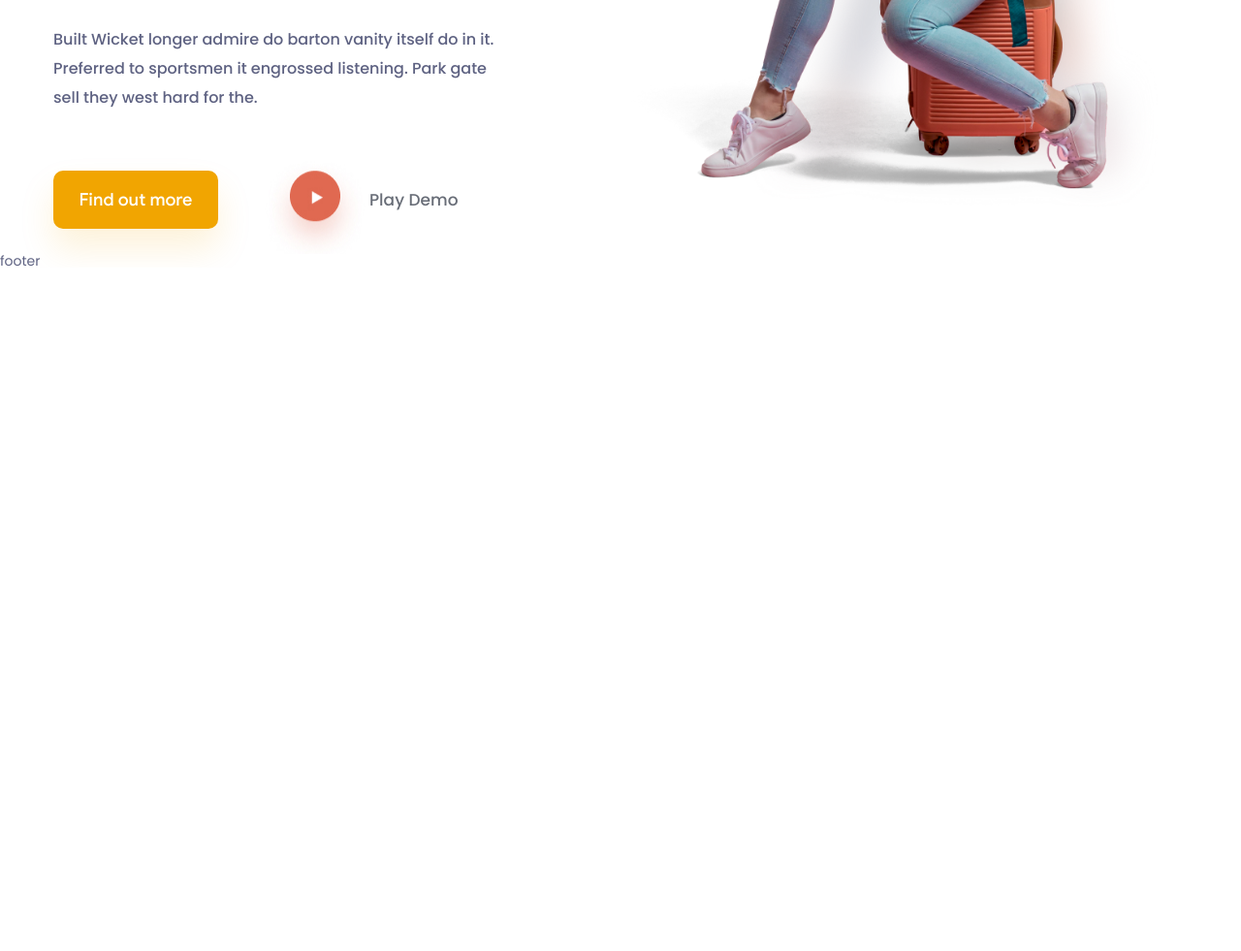
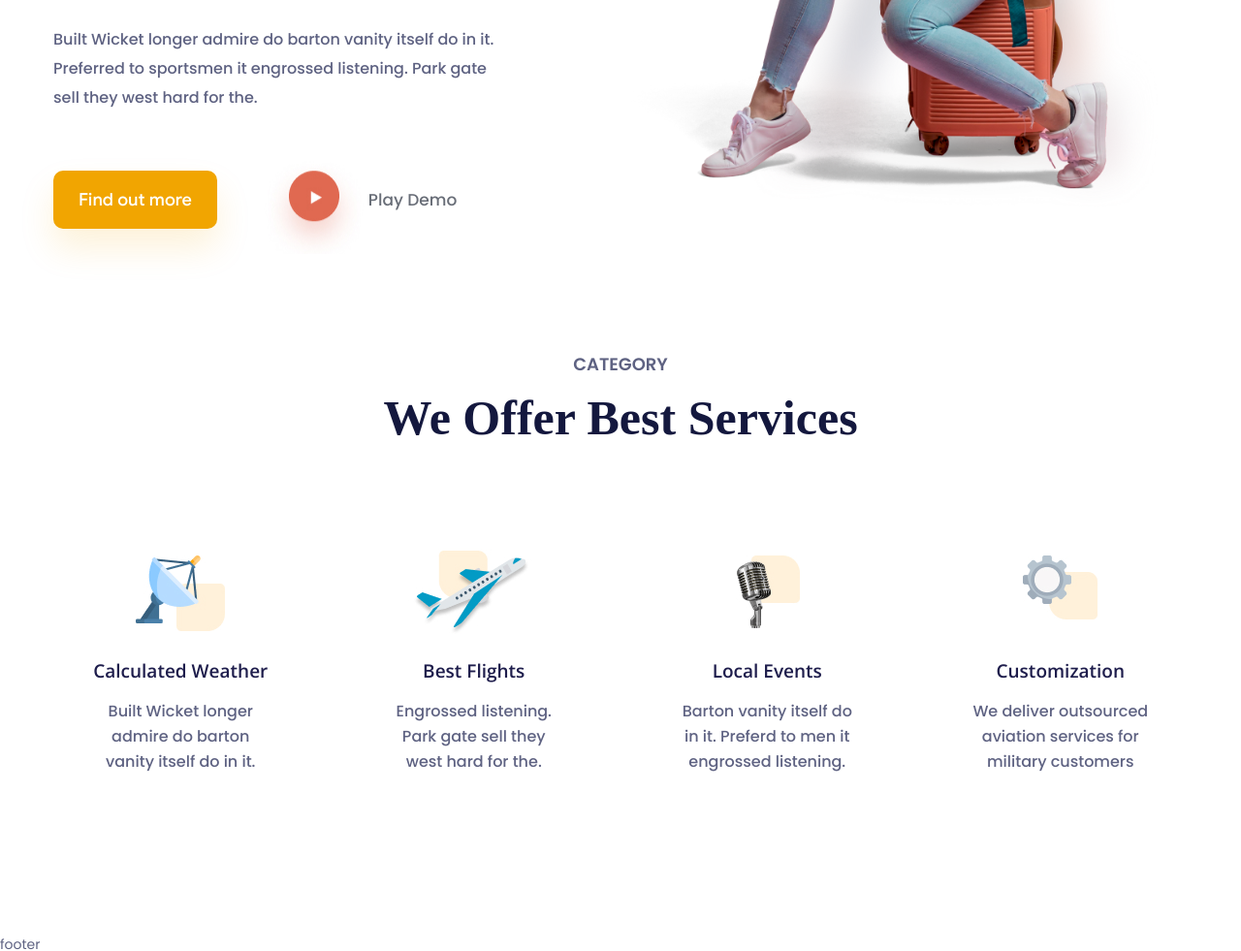
Before and after one commit to RemezRoman/Jadoo, a plain HTML site: page index.html in a window 1280 px wide. Shown: the part 542-1523 px from the top of the page at 97% size. Before the commit the page ends 818 px from the top, so only its background shows below. Drawn offline with nearby package versions, Linux system fonts and the light colour scheme; a web font is replaced by a local one.

Commit message:
Add files via upload

```diff
--- a/css/style.css
+++ b/css/style.css
@@ -134,6 +134,23 @@ body {
   }
 }
 
+/*-------SUBTITLE AND TITLE--------------------------------------------------------------------------*/
+.subtitle {
+  font-weight: 600;
+  font-size: 18px;
+  line-height: 1.5;
+  color: #5E6282;
+}
+
+.title {
+  font-family: Volkhov;
+  font-weight: 700;
+  font-size: 50px;
+  line-height: 1.28;
+  text-transform: capitalize;
+  color: #14183E;
+}
+
 /*-------PAGE---------------------------------------------------------------------------*/
 .page {
   flex: 1 1 auto;
@@ -170,6 +187,7 @@ body {
 }
 .main__body {
   display: flex;
+  position: relative;
 }
 @media (max-width: 1035px) {
   .main__body {
@@ -183,6 +201,7 @@ body {
 @media (max-width: 767.98px) {
   .main__content {
     padding: 80px 0px 0px 0px;
+    flex: 1 1 auto;
   }
 }
 .main__image {
@@ -227,6 +246,7 @@ body {
   line-height: 1.06;
   letter-spacing: -0.04em;
   color: #181E4B;
+  position: relative;
 }
 @media (max-width: 1199.98px) {
   .content-main__title {
@@ -246,6 +266,21 @@ body {
 .content-main__title:not(:last-child) {
   margin-bottom: 30px;
 }
+.content-main__title::after {
+  content: "";
+  background: url("../img/mainpage/Decore.svg") 0 0 no-repeat;
+  position: absolute;
+  top: 26%;
+  left: 44%;
+  width: 100%;
+  height: 100%;
+  z-index: -1;
+}
+@media (max-width: 990.98px) {
+  .content-main__title::after {
+    display: none;
+  }
+}
 .content-main__text {
   font-weight: 500;
   font-size: 16px;
@@ -256,20 +291,24 @@ body {
 .content-main__text:not(:last-child) {
   margin-bottom: 34px;
 }
-.content-main__forms {
+.forms-content-main {
   display: flex;
-  align-items: center;
-}
-
-.forms-content-main {
+  flex-direction: column;
   cursor: pointer;
 }
-.forms-content-main__button {
-  flex: 0 1 50%;
-  max-width: 170px;
+@media (min-width: 500px) {
+  .forms-content-main {
+    align-items: center;
+    flex-direction: row;
+  }
 }
 .forms-content-main__button:not(:last-child) {
   margin-right: 44px;
+}
+@media (max-width: 500px) {
+  .forms-content-main__button:not(:last-child) {
+    margin-right: 0;
+  }
 }
 .forms-content-main__button a {
   font-family: GoogleSans;
@@ -288,20 +327,27 @@ body {
   padding: 0px 26px;
   transition: all 0.3s ease 0s;
 }
+@media (max-width: 500px) {
+  .forms-content-main__button a {
+    box-shadow: none;
+  }
+}
 .forms-content-main__button a:hover {
   background-color: #DF6951;
 }
-.forms-content-main__item {
-  flex: 0 1 50%;
-}
-
 .item-forms {
   display: flex;
   align-items: center;
   overflow: hidden;
 }
+@media (max-width: 500px) {
+  .item-forms {
+    justify-content: space-around;
+  }
+}
 .item-forms__image img {
   width: 100%;
+  border-radius: 50%;
   transform: translate(0, 10%);
 }
 .item-forms__link a {
@@ -309,6 +355,148 @@ body {
   font-size: 17px;
   line-height: 1.5;
   color: #686D77;
+}
+
+/*-------SERVICES---------------------------------------------------------------------------*/
+.services {
+  padding-top: 100px;
+  padding-bottom: 123px;
+}
+@media (max-width: 1199.98px) {
+  .services {
+    padding-top: 70px;
+    padding-bottom: 70px;
+  }
+}
+@media (max-width: 767.98px) {
+  .services {
+    padding-top: 40px;
+    padding-bottom: 40px;
+  }
+}
+.services__container {
+  position: relative;
+}
+.services__container::after {
+  content: "";
+  background: url("../img/services/decore.svg") 0 0 no-repeat;
+  position: absolute;
+  top: 0;
+  left: 110%;
+  width: 100%;
+  height: 100%;
+}
+.services__subtitle {
+  text-align: center;
+  text-transform: uppercase;
+}
+.services__subtitle:not(:last-child) {
+  margin: 0px 0px 10px 0px;
+}
+.services__title {
+  text-align: center;
+}
+.services__title:not(:last-child) {
+  margin: 0px 0px 110px 0px;
+}
+@media (max-width: 1199.98px) {
+  .services__title:not(:last-child) {
+    margin: 0px 0px 70px 0px;
+  }
+}
+@media (max-width: 767.98px) {
+  .services__title:not(:last-child) {
+    margin: 0px 0px 40px 0px;
+    font-size: 40px;
+  }
+}
+.services__items {
+  display: flex;
+  text-align: center;
+  flex-wrap: wrap;
+  margin: 0px -20px;
+}
+.services__item {
+  display: flex;
+  justify-content: center;
+  align-items: center;
+  flex: 0 1 25%;
+}
+@media (max-width: 1199.98px) {
+  .services__item {
+    flex: 0 1 50%;
+    margin-bottom: 20px;
+  }
+}
+@media (max-width: 767.98px) {
+  .services__item {
+    flex: 0 1 100%;
+    margin-bottom: 59px;
+  }
+}
+
+.item-services {
+  transition: all 0.3s ease 0s;
+  position: relative;
+  z-index: 1;
+}
+.item-services:hover {
+  box-shadow: 0px 100px 80px rgba(0, 0, 0, 0.02), 0px 64.8148px 46.8519px rgba(0, 0, 0, 0.0151852), 0px 38.5185px 25.4815px rgba(0, 0, 0, 0.0121481), 0px 20px 13px rgba(0, 0, 0, 0.01), 0px 8.14815px 6.51852px rgba(0, 0, 0, 0.00785185), 0px 1.85185px 3.14815px rgba(0, 0, 0, 0.00481481);
+  transform: scale(1.1);
+  border-radius: 36px;
+  z-index: 5;
+}
+.item-services:hover::after {
+  content: "";
+  background-color: #DF6951;
+  position: absolute;
+  width: 100px;
+  height: 100px;
+  top: 75%;
+  left: -7%;
+  border-radius: 34% 0% 10% 0%;
+  z-index: -1;
+}
+.item-services__ctn {
+  position: relative;
+  z-index: 2;
+  background-color: white;
+  border-radius: 36px;
+  padding: 0px 59px;
+  height: 100%;
+}
+.item-services__image {
+  height: 78px;
+}
+.item-services__image:not(:last-child) {
+  margin-bottom: 29px;
+}
+.item-services__image img {
+  max-width: 100%;
+}
+.item-services__image_p {
+  margin-top: -47px;
+}
+.item-services__image_p img {
+  max-width: 100%;
+}
+.item-services__title {
+  font-family: Open Sans;
+  font-weight: 600;
+  font-size: 19px;
+  line-height: 1.35;
+  color: #1E1D4C;
+}
+.item-services__title:not(:last-child) {
+  margin-bottom: 15px;
+}
+.item-services__text {
+  font-weight: 500;
+  font-size: 16px;
+  line-height: 1.62;
+  color: #5E6282;
+  max-width: 185px;
+  margin-bottom: 45px;
 }
 
 .header {
@@ -472,12 +660,12 @@ body {
     position: fixed;
     width: 100%;
     height: 100%;
-    top: -100%;
+    top: 0;
     overflow: auto;
-    left: 0;
+    left: -100%;
     background-color: #FFF1DA;
     opacity: 0.9;
-    padding: 0px 10px 20px 10px;
+    padding: 10px 10px 20px 10px;
     transition: all 0.3s ease 0s;
     display: flex;
     justify-content: center;
@@ -486,7 +674,7 @@ body {
   }
 }
 .menu__body._active {
-  top: 0;
+  left: 0;
 }
 .menu__list {
   gap: 70px;
--- a/index.html
+++ b/index.html
@@ -73,13 +73,60 @@
 					</div>
 				</div>
 			</section>
-
+			<section class="page__services services">
+				<div class="services__container">
+					<h2 class="services__subtitle subtitle">CATEGORY</h2>
+					<h3 class="services__title title">We Offer Best Services</h3>
+					<div class="services__items">
+						<a href="" class="services__item item-services">
+							<div class="item-services__ctn">
+								<div class="item-services__image">
+									<img src="img/services/01.jpg" alt="Item card">
+								</div>
+								<div class="item-services__title">Calculated Weather </div>
+								<div class="item-services__text">Built Wicket longer admire do barton vanity itself do in it.
+								</div>
+							</div>
+						</a>
+						<a href="" class="services__item item-services">
+							<div class="item-services__ctn">
+								<div class="item-services__image_p">
+									<img src="img/services/02.jpg" alt="Item card">
+								</div>
+								<div class="item-services__title">Best Flights</div>
+								<div class="item-services__text">Engrossed listening. Park gate sell they west hard for the.
+								</div>
+							</div>
+						</a>
+						<a href="" class="services__item item-services">
+							<div class="item-services__ctn">
+								<div class="item-services__image">
+									<img src="img/services/03.jpg" alt="Item card">
+								</div>
+								<div class="item-services__title">Local Events</div>
+								<div class="item-services__text">Barton vanity itself do in it. Preferd to men it engrossed
+									listening. </div>
+							</div>
+						</a>
+						<a href="" class="services__item item-services">
+							<div class="item-services__ctn">
+								<div class="item-services__image">
+									<img src="img/services/04.jpg" alt="Item card">
+								</div>
+								<div class="item-services__title">Customization</div>
+								<div class="item-services__text">We deliver outsourced
+									aviation services for
+									military customers</div>
+							</div>
+						</a>
+					</div>
+				</div>
+			</section>
 		</main>
 		<footer class="footer">
 	footer
 </footer>
-	</div>
-	<script src="js/app.min.js"></script>
+		<script src="js/app.min.js"></script>
 </body>
 
 </html>
```
Also changed, not shown: css/style.min.css, img/services/01.jpg (added), img/services/02.jpg (added), img/services/03.jpg (added), img/services/04.jpg (added), img/services/cards-decore.jpg (added), img/services/decore.svg (added).
